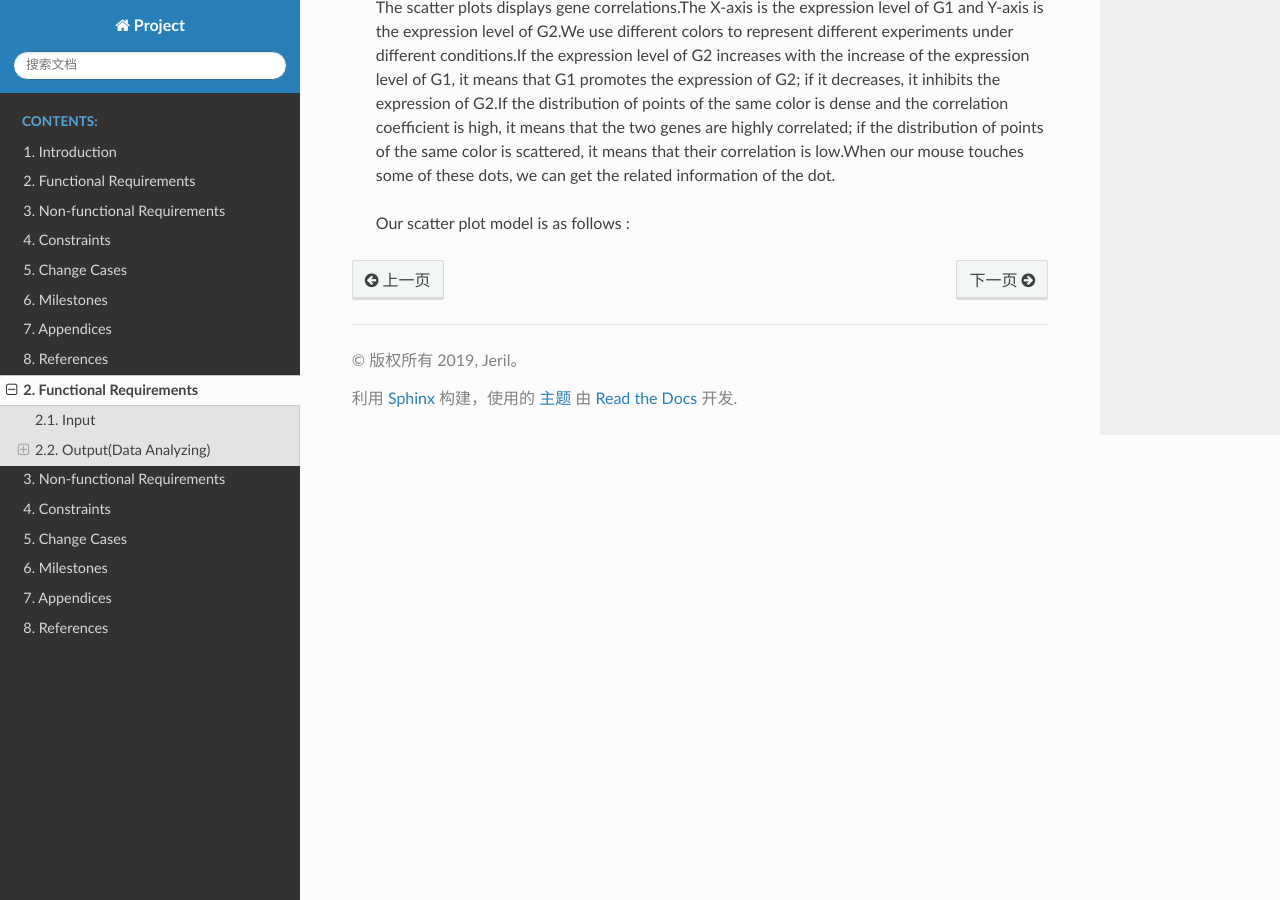
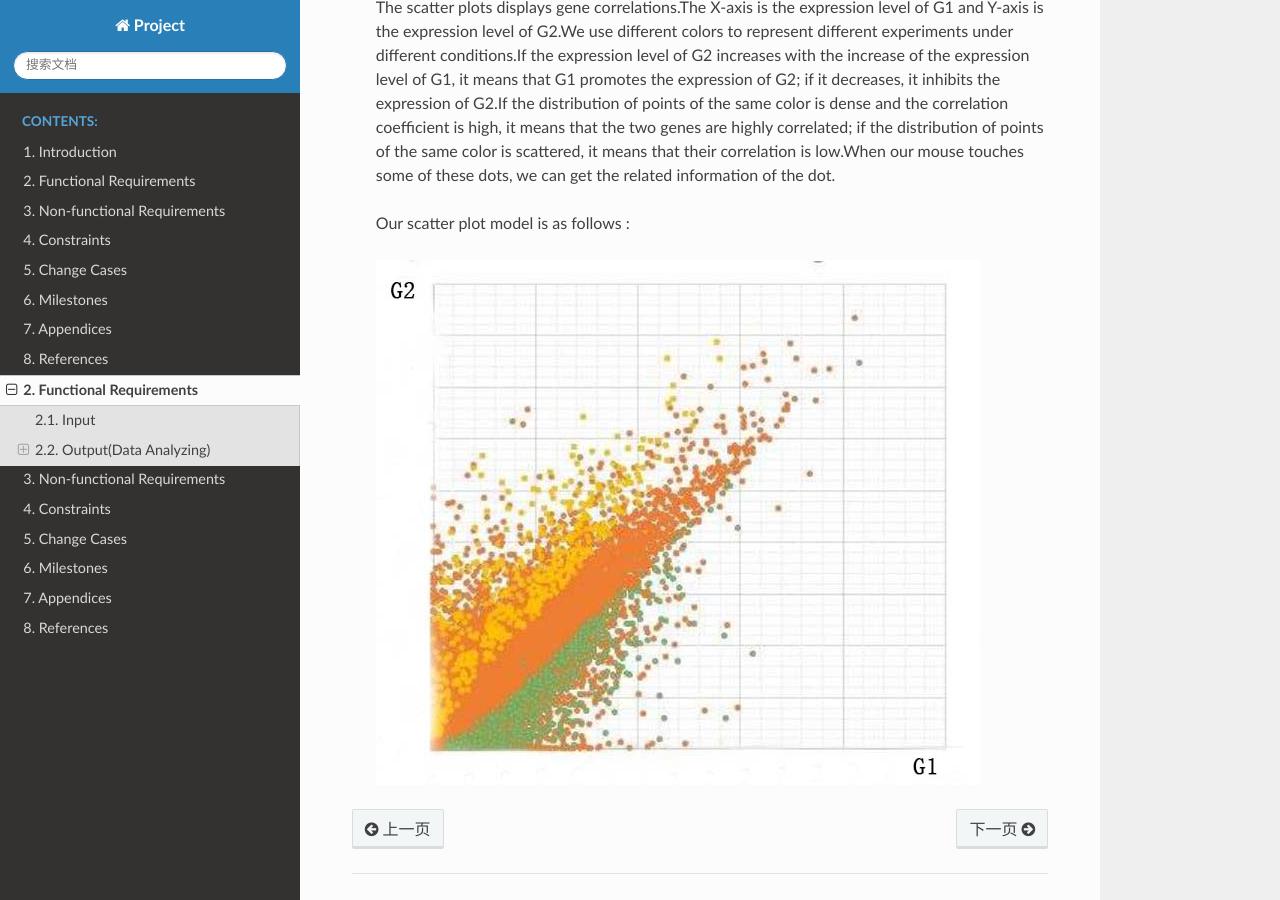
Before and after one commit to jerilmm/gene-expression, a Sphinx documentation site: the page built from sphinx/source/functional-requirements.rst, in a window 1280 px wide and 900 px high, scrolled down 571 px. Built offline with Sphinx 7.4.7 and the Read the Docs theme 2.0.0, drawn with Linux system fonts in a browser that asks for light colours.

Commit message:
Update functional-requirements.rst

```diff
--- a/sphinx/source/functional-requirements.rst
+++ b/sphinx/source/functional-requirements.rst
@@ -22,3 +22,5 @@
  The scatter plots displays gene correlations.The X-axis is the expression level of G1 and Y-axis is the expression level of  G2.We use different colors to represent different experiments under different conditions.If the expression level of G2 increases with the increase of the expression level of G1, it means that G1 promotes the expression of G2; if it decreases, it inhibits the expression of G2.If the distribution of points of the same color is dense and the correlation coefficient is high, it means that the two genes are highly correlated; if the distribution of points of the same color is scattered, it means that their correlation is low.When our mouse touches some of these dots, we can get the  related information of the dot.
 
  Our scatter plot model is as follows :
+
+ .. image:: https://raw.githubusercontent.com/jerilmm/gene-expression/master/sphinx/source/img.png
```
